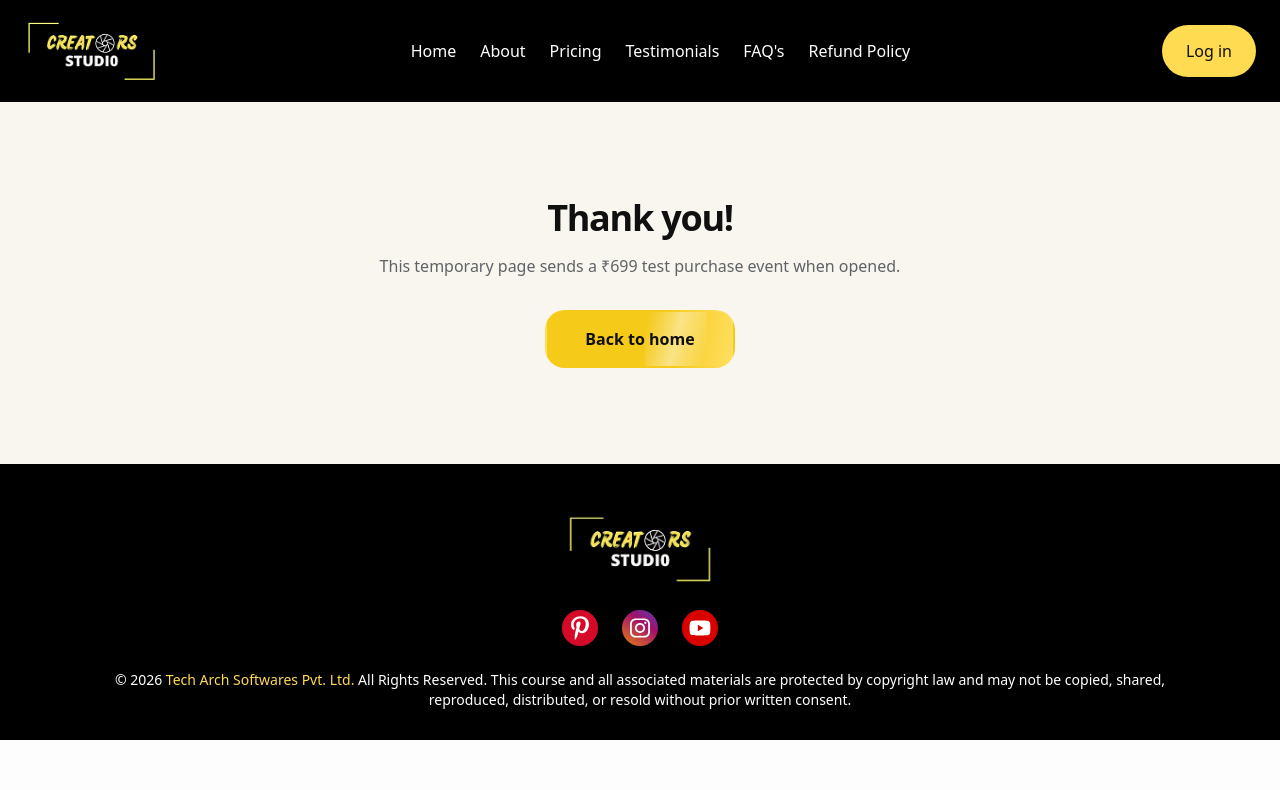
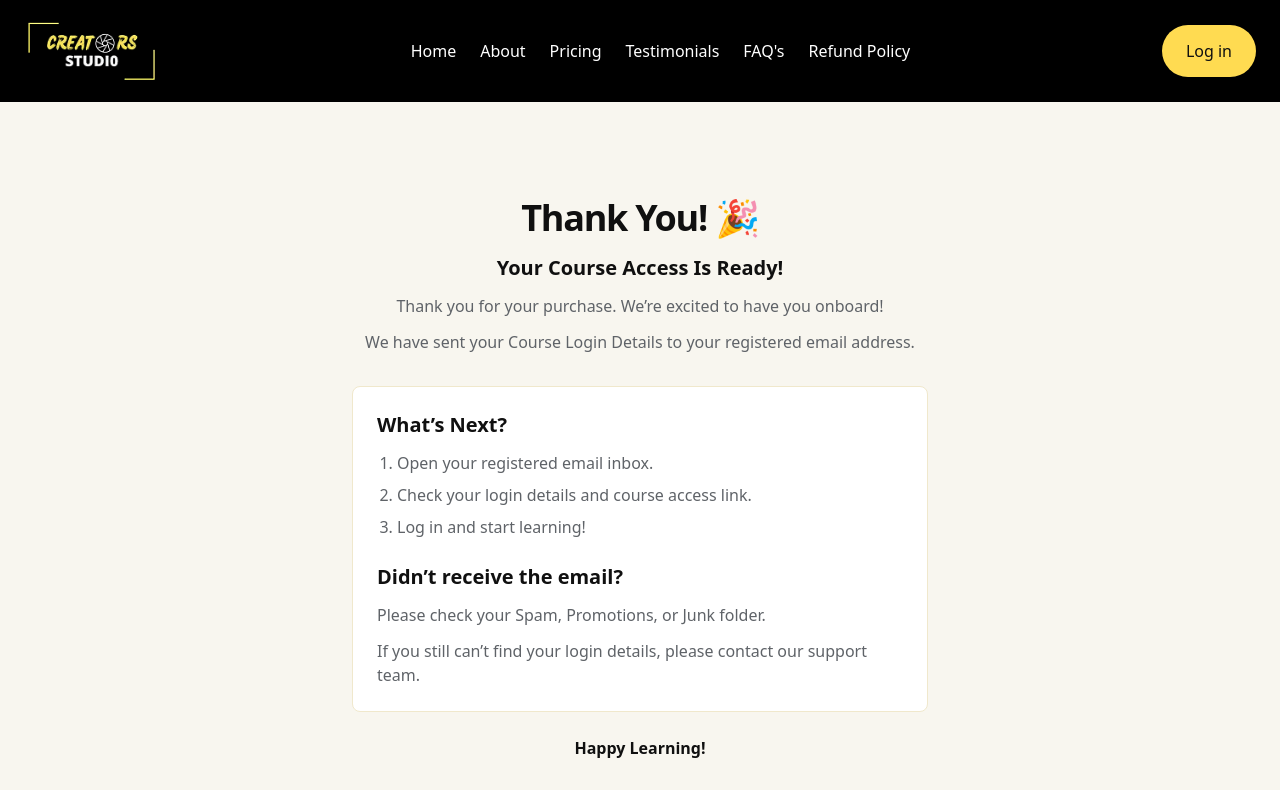
Before and after one commit to amitosh-tas/work-creatorStudio, a React (Vite) app: page /thank-you in a window 1280 px wide. Shown: the top 790 px of the page. Built offline with nearby package versions, Linux system fonts and the light colour scheme.

Commit message:
feat: added a thankyou page 2.0

```diff
--- a/src/pages/ThankYou.jsx
+++ b/src/pages/ThankYou.jsx
@@ -16,10 +16,25 @@ export default function ThankYou() {
 
   return (
     <main className="bg-cream px-4 py-16 text-center md:py-24">
-      <h1 className="text-3xl font-semibold tracking-heading md:text-4xl">Thank you!</h1>
-      <p className="mx-auto mt-4 max-w-xl text-muted">
-        This temporary page sends a ₹699 test purchase event when opened.
-      </p>
+      <div className="mx-auto max-w-xl">
+        <h1 className="text-3xl font-semibold tracking-heading md:text-4xl">Thank You! 🎉</h1>
+        <p className="mt-4 text-xl font-semibold">Your Course Access Is Ready!</p>
+        <p className="mt-3 text-muted">Thank you for your purchase. We’re excited to have you onboard!</p>
+        <p className="mt-3 text-muted">We have sent your Course Login Details to your registered email address.</p>
+
+        <section className="mt-8 rounded-lg border border-warm-border bg-white p-5 text-left sm:p-6">
+          <h2 className="text-xl font-semibold">What’s Next?</h2>
+          <ol className="mt-3 list-decimal space-y-2 pl-5 text-muted">
+            <li>Open your registered email inbox.</li>
+            <li>Check your login details and course access link.</li>
+            <li>Log in and start learning!</li>
+          </ol>
+          <h2 className="mt-6 text-xl font-semibold">Didn’t receive the email?</h2>
+          <p className="mt-3 text-muted">Please check your Spam, Promotions, or Junk folder.</p>
+          <p className="mt-3 text-muted">If you still can’t find your login details, please contact our support team.</p>
+        </section>
+        <p className="mt-6 font-semibold">Happy Learning!</p>
+      </div>
       <Link to="/" className={`mt-8 ${courseButton} ${goldButton} ${focusOutline}`}>
         Back to home
       </Link>
```
